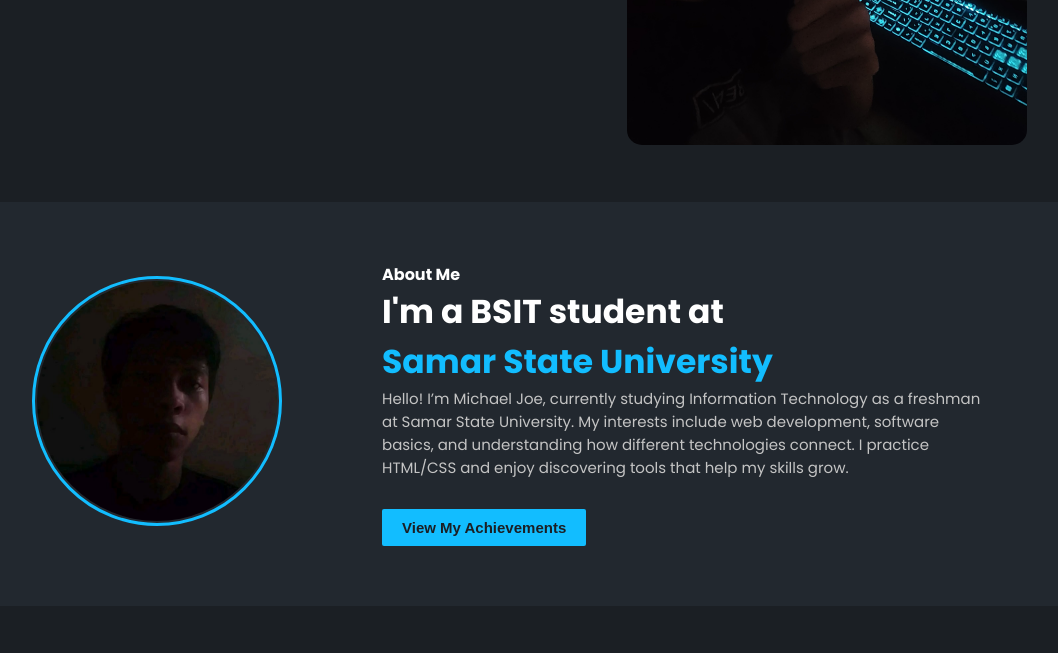
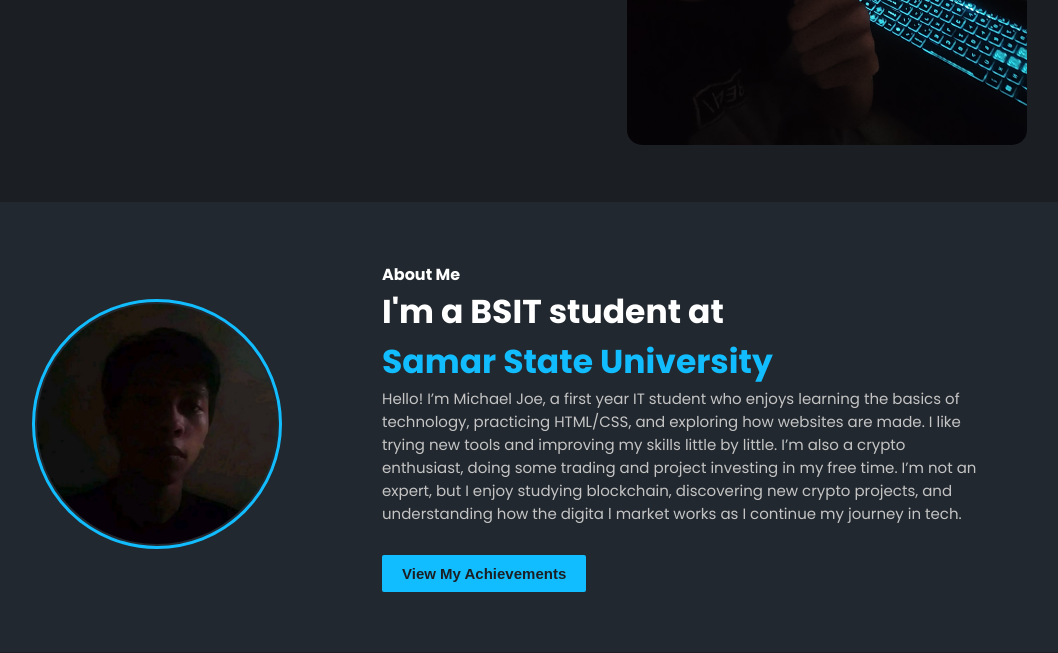
Before and after one commit to Raindrop504/Keljopersonalportfolio, a plain HTML site: page index.html in a window 1280 px wide. Shown: the part 488-1141 px from the top of the page, without its empty margins (133-1191 px from the left). Drawn offline with Linux system fonts and the light colour scheme.

Commit message:
Update index.html

```diff
--- a/index.html
+++ b/index.html
@@ -72,10 +72,11 @@
                 <h2>I'm a BSIT student at <br><span>Samar State University</span></h2>
 
                 <p>
-                    Hello! I’m Michael Joe, currently studying Information Technology as a freshman at
-                    Samar State University. My interests include web development, software basics, and
-                    understanding how different technologies connect. I practice HTML/CSS and enjoy
-                    discovering tools that help my skills grow.
+                    Hello! I’m Michael Joe, a first year IT student who enjoys learning the basics of technology, practicing
+                    HTML/CSS, and exploring how websites are made. I like trying new tools and improving my skills little by
+                    little. I’m also a crypto enthusiast, doing some trading and project investing in my free time. I’m not an
+                    expert, but I enjoy studying blockchain, discovering new crypto projects, and understanding how the digita
+                    l market works as I continue my journey in tech.
                 </p>
 
                 <button class="btn btn-primary">
```
